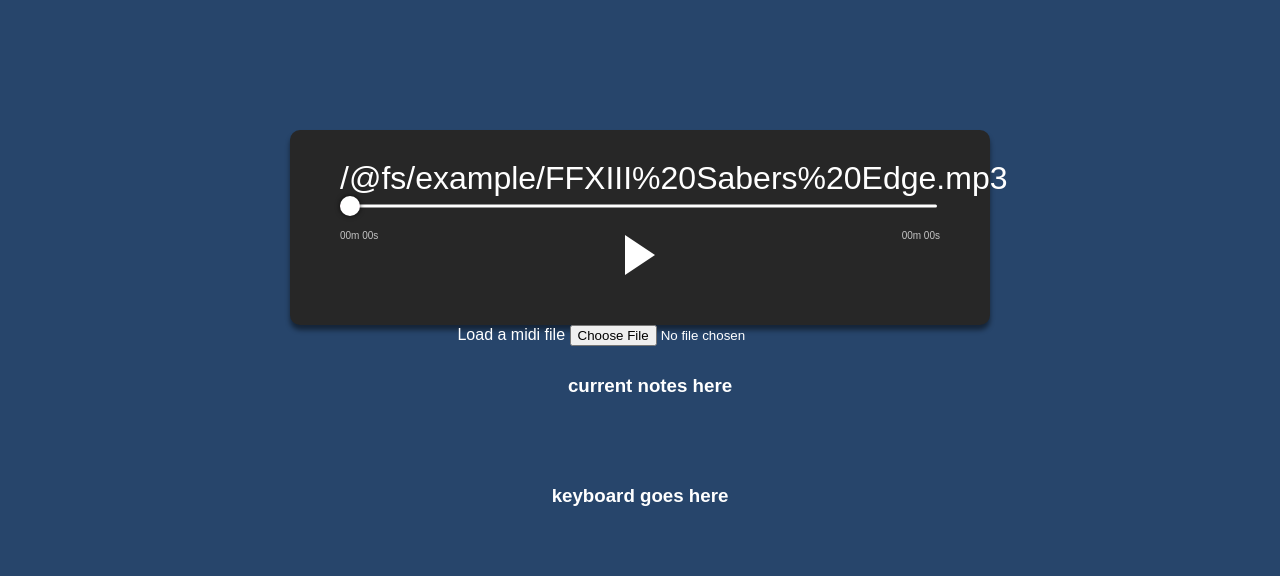
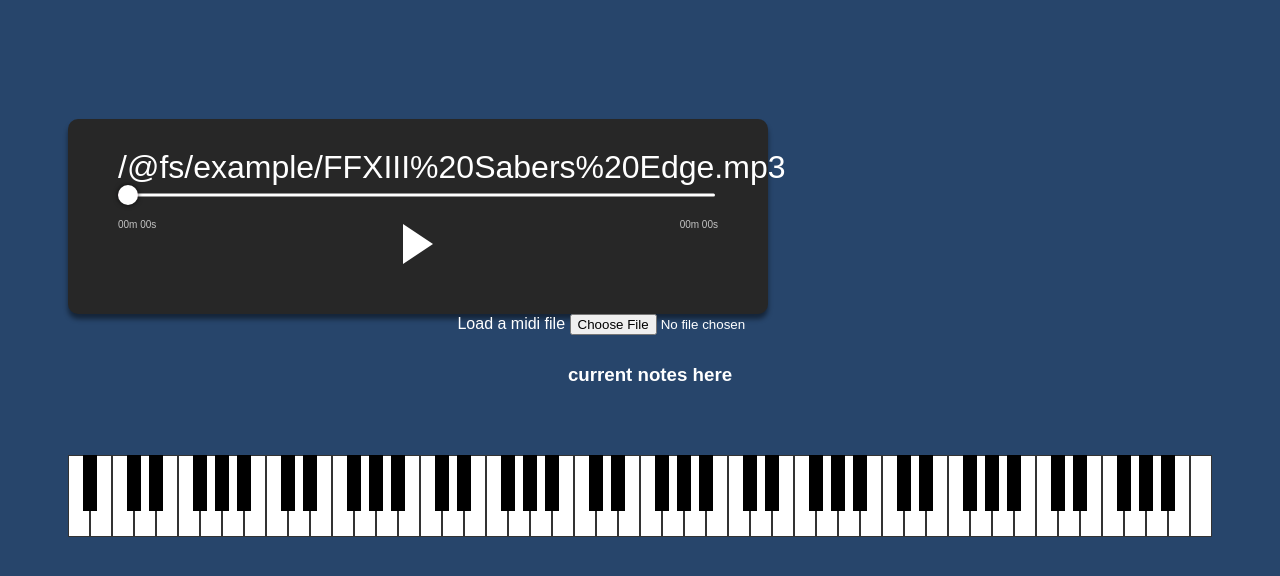
Before and after one commit to 10yasha/piano_note_visualizer_client, a React (Vite) app: page / in a window 1280 px wide. Shown: the top 576 px of the page. Built offline with nearby package versions, Linux system fonts and the light colour scheme.

Commit message:
add keyboard which lights up based on current active midi notes

```diff
--- a/src/App.tsx
+++ b/src/App.tsx
@@ -1,7 +1,7 @@
 import { useState, useRef, useEffect } from "react";
 import MidiParser from "midi-parser-js";
 
-import { midiNumToNameStr } from "./etc/Utilies";
+import { midiNumToName } from "./etc/KeyboardUtils";
 import {
   processMidiData,
   fullSearchForIndex,
@@ -24,7 +24,7 @@ function App() {
 
   const [midiData, setMidiData] = useState<ProcessedMidi>([]);
   const [noteData, setNoteData] = useState<NotesInfo>([]);
-  const [curNotes, setCurNotes] = useState<string>("");
+  const [curNotes, setCurNotes] = useState<number[]>([]); // by midi number
   const [audioRecentlyToggled, setAudioRecentlyToggled] =
     useState<boolean>(true);
 
@@ -62,16 +62,10 @@ function App() {
     }
 
     if (curIndex == -1) {
-      setCurNotes("");
+      setCurNotes([]);
     } else {
       console.log("curIndex", curIndex);
-      setCurNotes(
-        noteData[curIndex].notes
-          .map((noteNum: number) => {
-            return midiNumToNameStr.get(noteNum);
-          })
-          .join(", ")
-      );
+      setCurNotes(noteData[curIndex].notes);
     }
   };
 
@@ -89,7 +83,7 @@ function App() {
         </div>
         <NotesDisplay curNotes={curNotes} />
       </div>
-      <Keyboard />
+      <Keyboard activeNotes={curNotes} />
     </>
   );
 }
--- /dev/null
+++ b/src/components/keyboard/Keyboard.css
@@ -0,0 +1,30 @@
+.keyboard {
+  display: flex;
+}
+
+.key {
+  height: calc(var(--width) * 4);
+  width: var(--width);
+}
+
+.white {
+  --width: 20px;
+  background-color: white;
+  border: 1px solid #333;
+}
+
+.white.active {
+  background-color: #0fb400;
+}
+
+.black {
+  --width: 14px;
+  background-color: black;
+  margin-left: calc(var(--width) / -2);
+  margin-right: calc(var(--width) / -2);
+  z-index: 1;
+}
+
+.black.active {
+  background-color: #0fb400;
+}
--- a/src/components/keyboard/Keyboard.tsx
+++ b/src/components/keyboard/Keyboard.tsx
@@ -1,7 +1,31 @@
-export default function Keyboard() {
+import { useState, useEffect } from "react";
+
+import { midiNumToName } from "../../etc/KeyboardUtils";
+import "./Keyboard.css";
+
+export default function Keyboard({ activeNotes }: { activeNotes: number[] }) {
+  // const [pressedNotes, setPressedNotes] = useState<number[]>([]);
+
+  useEffect(() => {
+    [...midiNumToName.keys()].forEach((midiId) => {
+      document.getElementById(midiId.toString())?.classList.remove("active");
+    });
+
+    activeNotes.forEach((midiId) => {
+      document.getElementById(midiId.toString())?.classList.add("active");
+    });
+  }, [activeNotes]);
+
   return (
-    <div>
-      <h3>keyboard goes here</h3>
+    <div className="keyboard">
+      {Array.from(midiNumToName).map(([keyNum, noteName]) => {
+        return (
+          <div
+            id={keyNum.toString()}
+            className={(noteName.length == 3 ? "black" : "white") + " key"}
+          ></div>
+        );
+      })}
     </div>
   );
 }
--- a/src/components/notesdisplay/NotesDisplay.tsx
+++ b/src/components/notesdisplay/NotesDisplay.tsx
@@ -1,8 +1,16 @@
-export default function NotesDisplay({ curNotes }: { curNotes: string }) {
+import { midiNumToName } from "../../etc/KeyboardUtils";
+
+export default function NotesDisplay({ curNotes }: { curNotes: number[] }) {
   return (
     <div className="current-notes">
       {curNotes.length !== 0 ? (
-        <h3>{curNotes}</h3>
+        <h3>
+          {curNotes
+            .map((noteNum: number) => {
+              return midiNumToName.get(noteNum);
+            })
+            .join(", ")}
+        </h3>
       ) : (
         <h3>current notes here</h3>
       )}
--- a/src/etc/Utilies.ts
+++ b/src/etc/KeyboardUtils.ts
@@ -1,6 +1,6 @@
 // Based on:
 // https://inspiredacoustics.com/en/MIDI_note_numbers_and_center_frequencies
-export const midiNumToNameStr = new Map([
+export const midiNumToName = new Map([
   [21, "A0"],
   [22, "A#0"],
   [23, "B0"],
```
